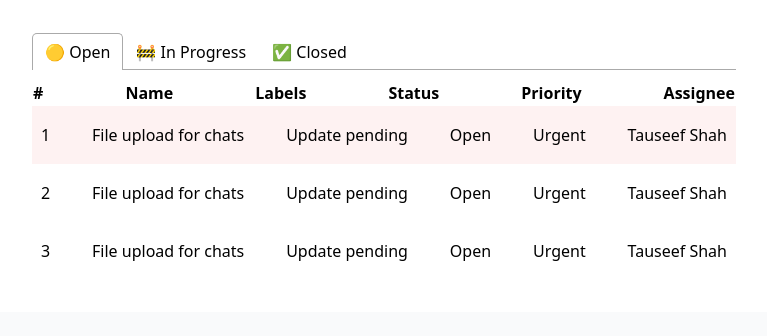
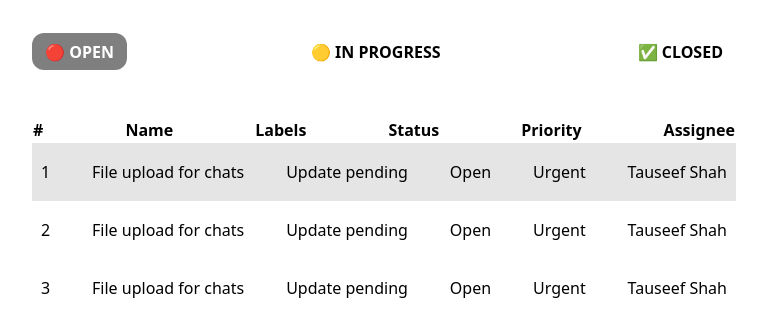
Before and after one commit to tauseefsshah/sdm-taskboard, a Next.js app: page / in a window 1280 px wide. Shown: the top 336 px of the page, without its empty margins (256-1023 px from the left). Built offline with nearby package versions, Linux system fonts and the light colour scheme.

Commit message:
UPDATE - UI

```diff
--- a/pages/index.js
+++ b/pages/index.js
@@ -86,10 +86,12 @@ export default function Home() {
     <main
       className={`${geistSans.variable} ${geistMono.variable} mx-auto p-8 bg-white`}
     >
-      <Tabs>
-        <TabList>
-          <Tab>🟡 Open</Tab>
-          <Tab>🚧 In Progress</Tab>
+      <Tabs
+        selectedTabClassName="bg-black/50 text-white rounded-xl"
+      >
+        <TabList className="flex justify-between mb-12 uppercase font-black">
+          <Tab>🔴 Open</Tab>
+          <Tab>🟡 In Progress</Tab>
           <Tab>✅ Closed</Tab>
         </TabList>
 
@@ -109,8 +111,8 @@ export default function Home() {
               {/* <ReactSortable list={tasks} setList={setTasks}> */}
               {tasks.map((task, index) => (
                 <tr key={task.id} className={
-                  `flex gap-2 justify-between items-center px-2 py-4 ` + (taskIndex == index ? "bg-red-50" : "")
-                }>
+                  `flex gap-2 justify-between items-center px-2 py-4 ` + (taskIndex == index ? "bg-black/10" : "")
+                } onClick={() => setTaskIndex(index)}>
                   <td>{task.id}</td>
                   <td>{task.name}</td>
                   <td>{task.labels[0]}</td>
```
